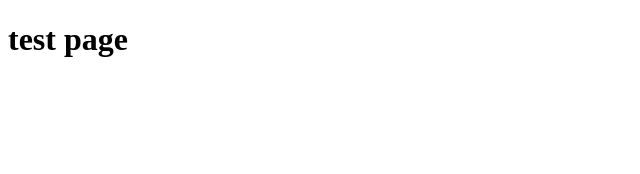
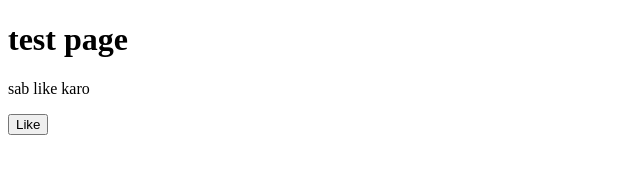
Before and after one commit to asmitjain71/githubusinggit, a plain HTML site: page index.html in a window 1280 px wide. Shown: the whole page, without its empty margins (0-640 px from the left). Drawn offline with Linux system fonts and the light colour scheme.

Commit message:
added like functionality

```diff
--- a/index.html
+++ b/index.html
@@ -7,5 +7,7 @@
 </head>
 <body>
     <h1>test page</h1>
+    <p>sab like karo</p>
+    <button>Like</button>
 </body>
 </html>
```
